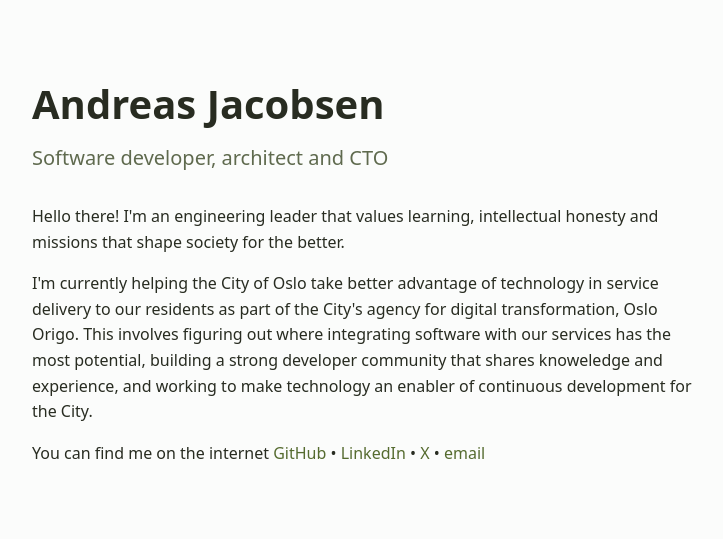
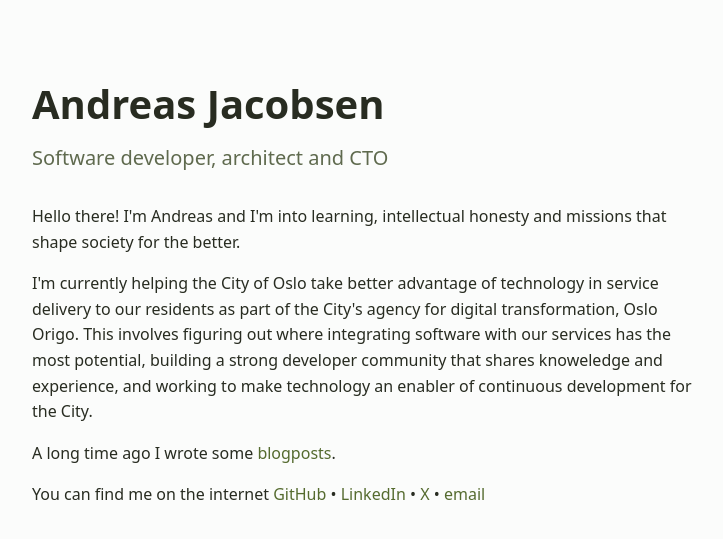
Before and after one commit to andreaja/andreaja.github.io, a Jekyll site: the page built from index.html, in a window 1280 px wide. Shown: the top 539 px of the page, without its empty margins (272-995 px from the left). Built offline with Jekyll 4.4.1, drawn with Linux system fonts in a browser that asks for light colours.

Commit message:
Tune text and add link to old blogposts

```diff
--- a/index.html
+++ b/index.html
@@ -11,12 +11,15 @@ title: Home
     </p>
     <p class="home-description">
       <p>
-        Hello there! I'm an engineering leader that values learning, intellectual honesty and missions that shape society for the better.</p>
+        Hello there! I'm Andreas and I'm into learning, intellectual honesty and missions that shape society for the better.</p>
 
       <p>I'm currently helping the City of Oslo take better advantage of technology in service delivery to our residents as part of the City's agency for digital transformation, Oslo Origo. This involves figuring out where integrating software with our services has the most potential, building a strong developer community that shares knoweledge and experience, and working to make technology an enabler of continuous development for the City.</p>
     </p>
+    <div class="home-description">
+      <p>A long time ago I wrote some <a href="{{ '/distraction' | relative_url }}">blogposts</a>.</p>
+    </div>
     <div class="home-links">
-      You can find me on the internet
+      <p>You can find me on the internet
         <a href="https://github.com/{{ site.github_username}}">GitHub</a>
         <span class="separator">•</span>
         <a href="https://www.linkedin.com/in/-{{ site.linkedin_username}}">LinkedIn</a>
@@ -24,6 +27,7 @@ title: Home
         <a href="https://x.com/[{ site.twitter_username }}">X</a>
         <span class="separator">•</span>
         <a id="link-interaction" rel="nofollow, noindex" href="to-andreas/">email</a>
+      </p>
     </div>
   </div>
 </main>
```
Lines whose indentation alone changed are shown as unchanged.
